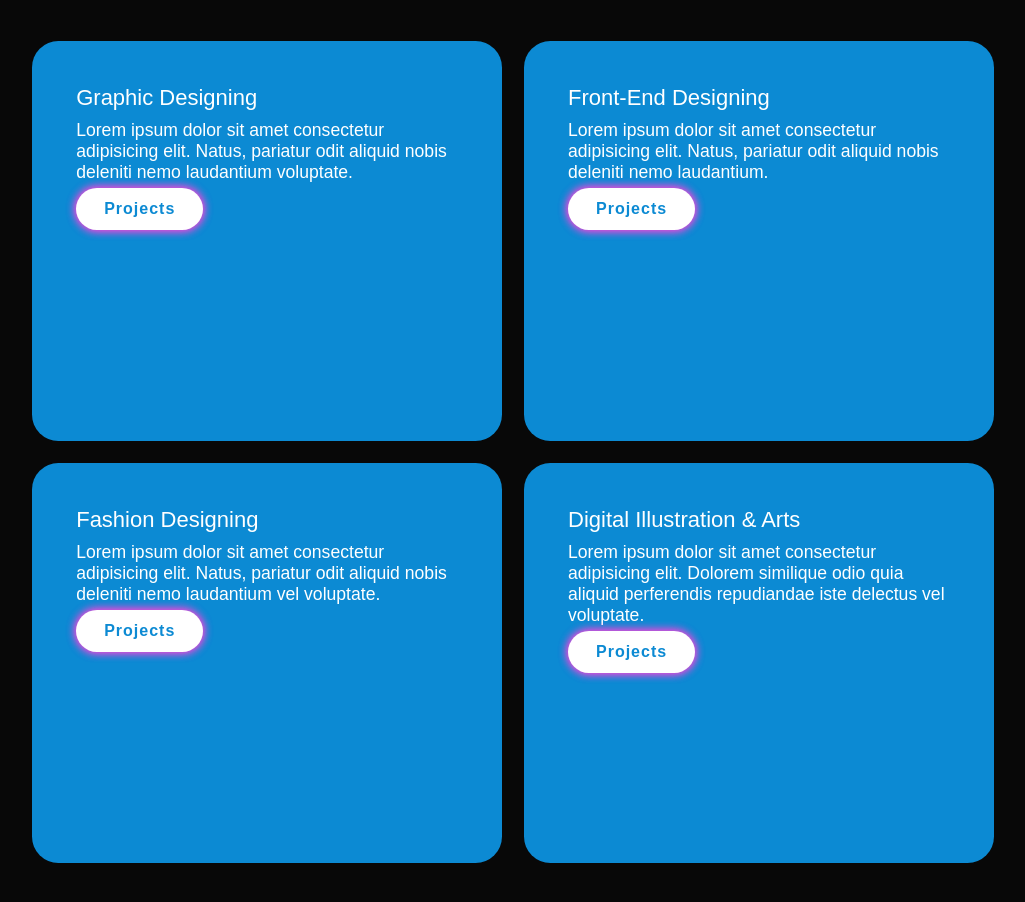
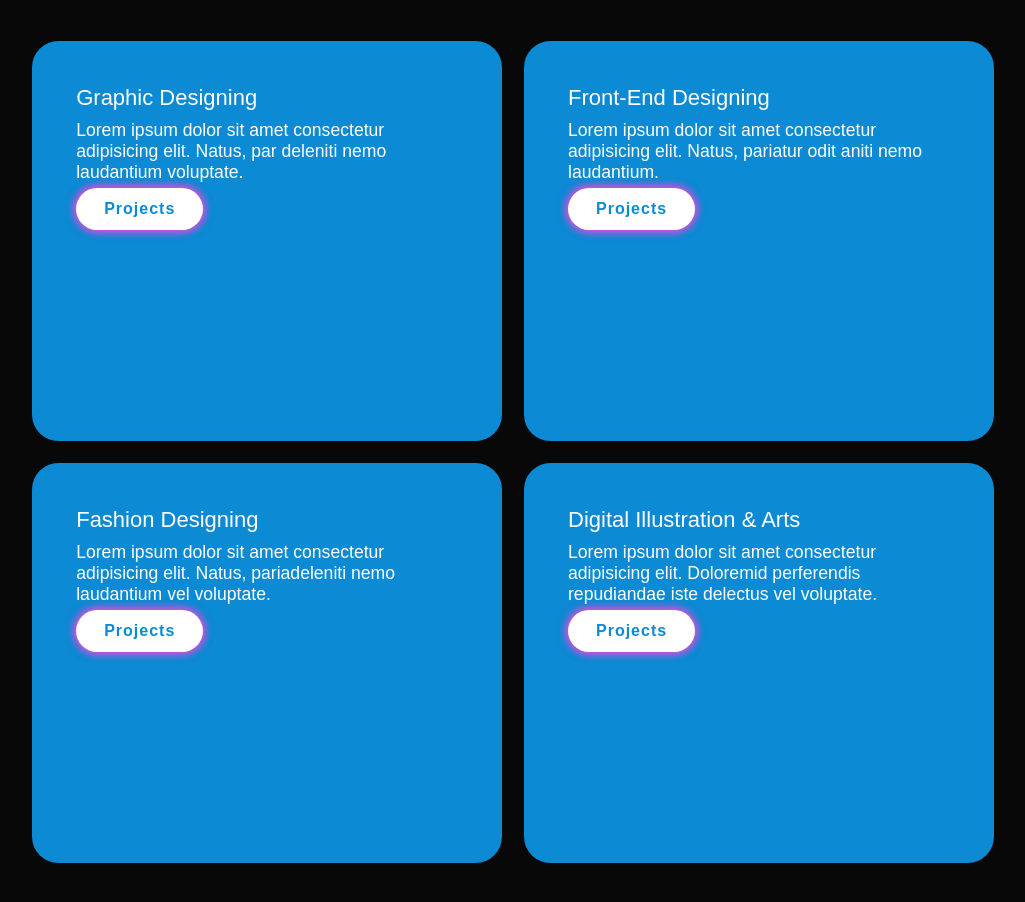
Before and after one commit to farahbarak/farah-sportfolio, a plain HTML site: page index.html in a window 1280 px wide. Shown: the part 1772-2674 px from the top of the page, without its empty margins (127-1152 px from the left). Drawn offline with nearby package versions, Linux system fonts and the light colour scheme.

Commit message:
Update index.html

```diff
--- a/index.html
+++ b/index.html
@@ -77,7 +77,7 @@
         <div class="services-box">
             <div class="services-info">
                 <h4>Graphic Designing</h4>
-                <p>Lorem ipsum dolor sit amet consectetur adipisicing elit. Natus, pariatur odit aliquid nobis deleniti nemo laudantium voluptate.</p>
+                <p>Lorem ipsum dolor sit amet consectetur adipisicing elit. Natus, par deleniti nemo laudantium voluptate.</p>
                 <a href="projects.html" class="projects">Projects</a>
             </div>
         </div>
@@ -85,21 +85,21 @@
    <div class="services-box">
             <div class="services-info">
                 <h4>Front-End Designing</h4>
-                <p>Lorem ipsum dolor sit amet consectetur adipisicing elit. Natus, pariatur odit aliquid nobis deleniti nemo laudantium.</p>
+                <p>Lorem ipsum dolor sit amet consectetur adipisicing elit. Natus, pariatur odit aniti nemo laudantium.</p>
                 <a href="projects.html" class="projects">Projects</a>
             </div>
         </div>
        <div class="services-box">
             <div class="services-info">
                 <h4>Fashion Designing</h4>
-                <p>Lorem ipsum dolor sit amet consectetur adipisicing elit. Natus, pariatur odit aliquid nobis deleniti nemo laudantium vel voluptate.</p>
+                <p>Lorem ipsum dolor sit amet consectetur adipisicing elit. Natus, pariadeleniti nemo laudantium vel voluptate.</p>
                 <a href="projects.html" class="projects">Projects</a>
             </div>
         </div>
        <div class="services-box">
             <div class="services-info">
                 <h4>Digital Illustration & Arts</h4>
-                <p>Lorem ipsum dolor sit amet consectetur adipisicing elit.  Dolorem similique odio quia aliquid perferendis repudiandae iste delectus vel voluptate.</p>
+                <p>Lorem ipsum dolor sit amet consectetur adipisicing elit.  Doloremid perferendis repudiandae iste delectus vel voluptate.</p>
                 <a href="projects.html" class="projects">Projects</a>
             </div>
         </div>
```
